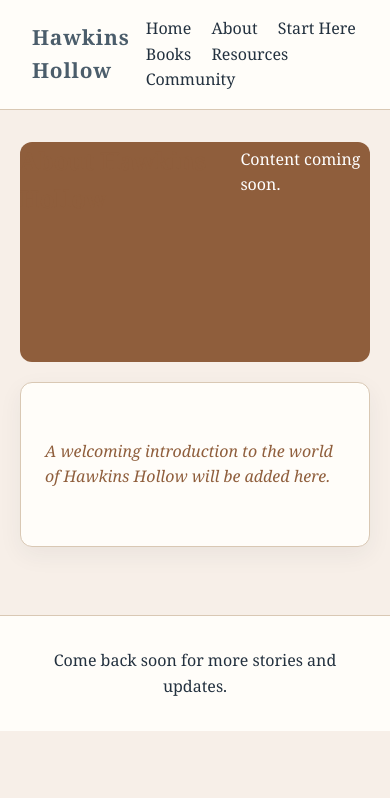
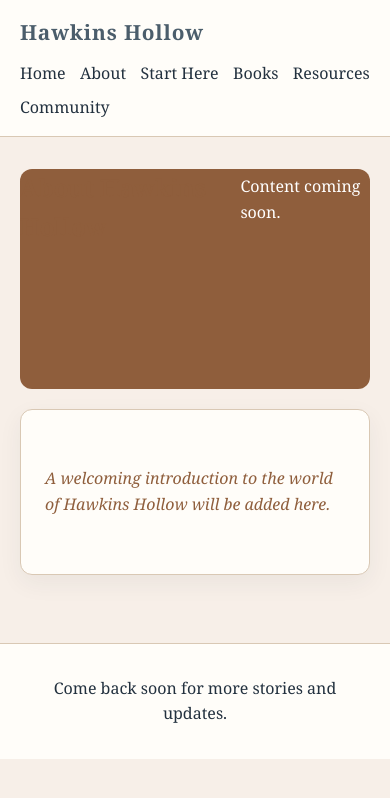
Before and after one commit to GrandpaSiebert/hawkinshollowbooks, a website: page about.html in a window 390 px wide. Drawn offline with Linux system fonts and the light colour scheme.

Commit message:
Internal QA Session 2: complete visual review and fix mobile overflow

```diff
--- a/styles.css
+++ b/styles.css
@@ -401,6 +401,29 @@ h2 {
   margin-bottom: 1rem;
 }
 
+@media (max-width: 699px) {
+  .site-header {
+    flex-direction: column;
+    align-items: flex-start;
+    gap: 0.75rem;
+    padding: 1rem 1.25rem;
+  }
+
+  .site-nav {
+    display: flex;
+    flex-wrap: wrap;
+    gap: 0.5rem 0.9rem;
+  }
+
+  .site-nav a {
+    margin-left: 0;
+  }
+
+  .site-footer {
+    padding: 1rem 1.25rem;
+  }
+}
+
 @media (min-width: 700px) {
   .card-grid {
     grid-template-columns: repeat(2, minmax(0, 1fr));
```
Also changed, not shown: LIBRARY-COMPLETE-PUNCHLIST.md (+8 -2 lines).
